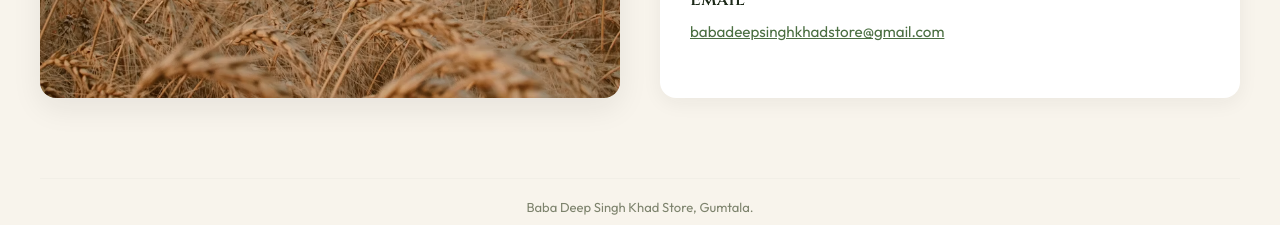
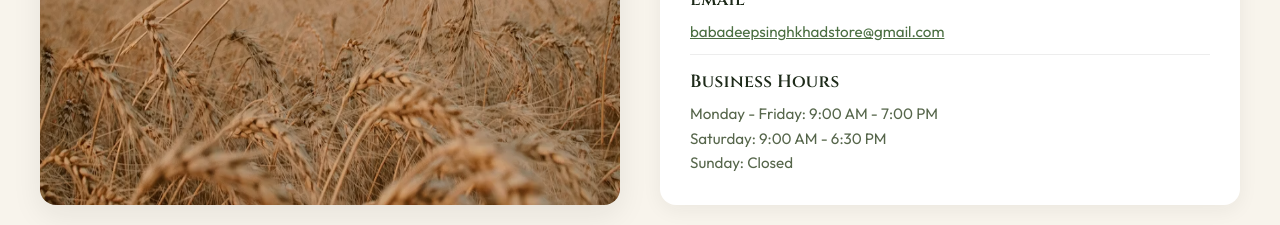
Before and after one commit to mahajanv44/babadeepsingh, a Next.js app: page / in a window 1280 px wide. Shown: the part 4692-4917 px from the top of the page. Built offline with nearby package versions, Linux system fonts and the light colour scheme.

Commit message:
fix: update imageWrapper height for better responsiveness and adjust business hours in ContactUs component

```diff
--- a/src/components/ContactUs.module.css
+++ b/src/components/ContactUs.module.css
@@ -170,7 +170,7 @@
 .imageWrapper {
   position: relative;
   width: 100%;
-  height: 400px;
+  height: 100%;
   border-radius: 16px;
   overflow: hidden;
   box-shadow: 0 10px 30px rgba(30, 30, 30, 0.08);
--- a/src/components/ContactUs.tsx
+++ b/src/components/ContactUs.tsx
@@ -135,14 +135,14 @@ export default function ContactUs({ onClose }: ContactUsProps) {
                 </p>
               </div>
 
-              {/* <div className={styles.infoItem}>
+              <div className={styles.infoItem}>
                 <h4>Business Hours</h4>
                 <p>
-                  Monday - Friday: 9:00 AM - 6:00 PM<br />
-                  Saturday: 10:00 AM - 4:00 PM<br />
+                  Monday - Friday: 9:00 AM - 7:00 PM<br />
+                  Saturday: 9:00 AM - 6:30 PM<br />
                   Sunday: Closed
                 </p>
-              </div> */}
+              </div>
             </motion.div>
 
             {/* Contact Form */}
```
